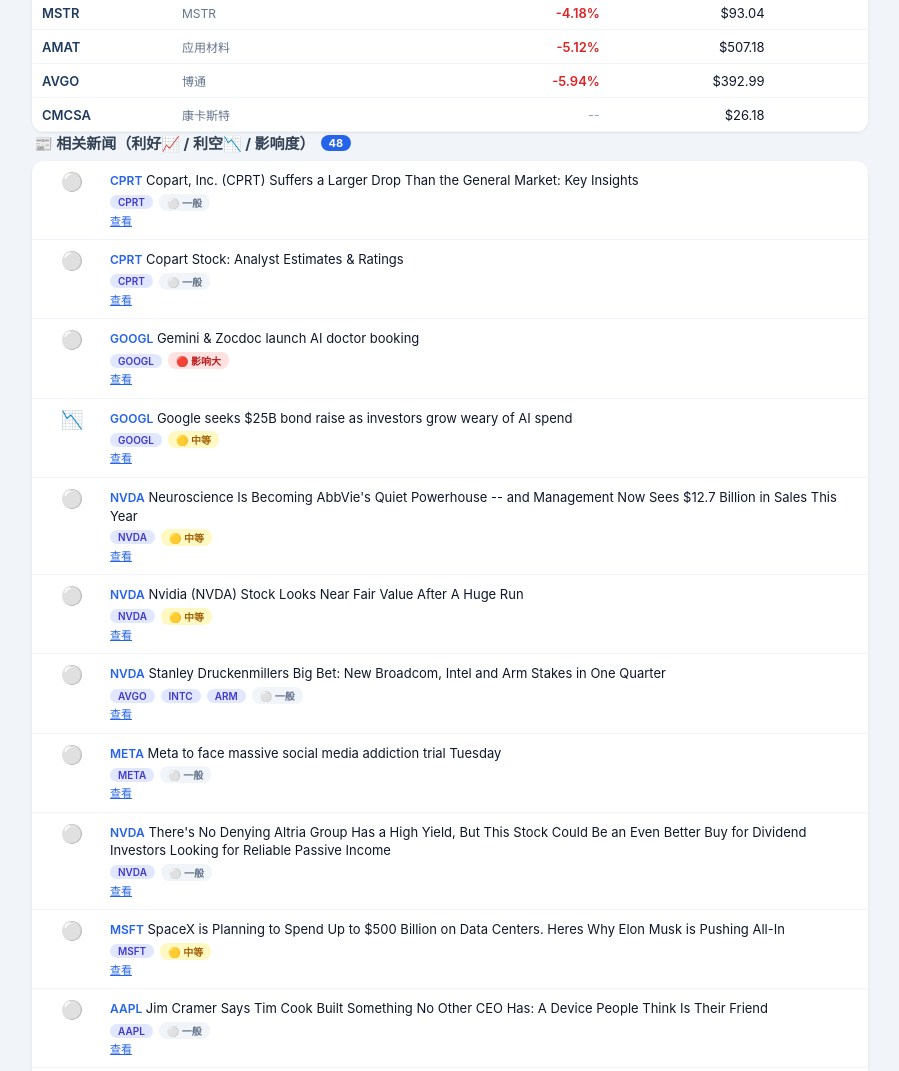
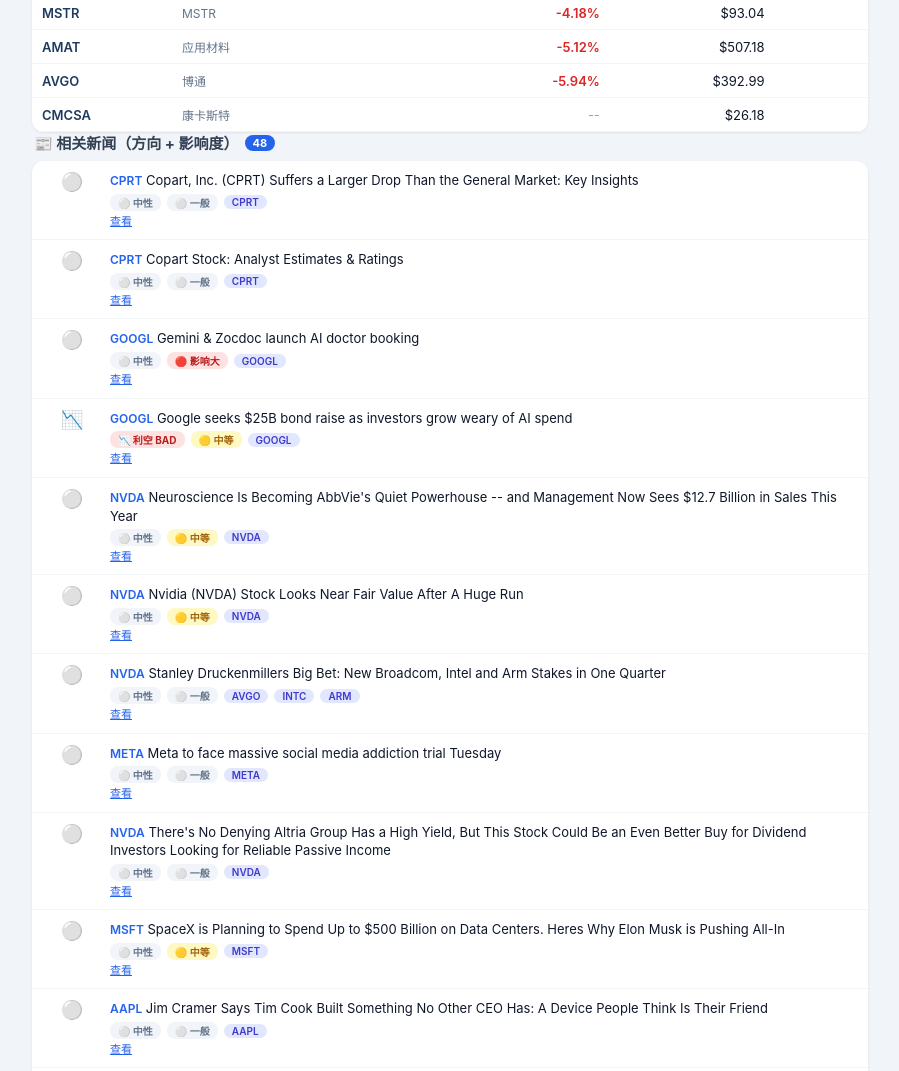
Before and after one commit to lhx715/tradecal, a plain HTML site: page deploy/index.html in a window 1280 px wide. Shown: the part 3621-4692 px from the top of the page, without its empty margins (190-1089 px from the left). Drawn offline with Linux system fonts and the light colour scheme.

Commit message:
Add Chinese names (v3)

```diff
--- a/deploy/index.html
+++ b/deploy/index.html
@@ -86,6 +86,10 @@
   .imp-high { background: #fee2e2; color: #b91c1c; }
   .imp-med { background: #fef9c3; color: #a16207; }
   .imp-low { background: #f1f5f9; color: #64748b; }
+  .dir { display: inline-block; font-size: 10px; padding: 1px 8px; border-radius: 8px; font-weight: 700; }
+  .dir-bull { background: #dcfce7; color: #15803d; }
+  .dir-bear { background: #fee2e2; color: #b91c1c; }
+  .dir-neu { background: #f1f5f9; color: #64748b; }
 
   .loading { text-align: center; padding: 60px 0; color: #64748b; }
   .err { text-align: center; padding: 40px 16px; color: #dc2626; font-size: 13px; }
@@ -248,17 +252,20 @@
   const news = ALL.news || [];
   const impactTxt = { high: '🔴 影响大', medium: '🟡 中等', low: '⚪ 一般' };
   const impactCls = { high: 'imp-high', medium: 'imp-med', low: 'imp-low' };
+  const dirTxt = { bull: '📈 利好 GOOD', bear: '📉 利空 BAD', neutral: '⚪ 中性' };
+  const dirCls = { bull: 'dir-bull', bear: 'dir-bear', neutral: 'dir-neu' };
   const items = news.map(n => {
     const link = n.link ? `<a href="${n.link}" target="_blank" style="color:#2563eb">查看</a>` : '';
     const related = (n.related || []).map(r => `<span class="rel-tag">${r}</span>`).join(' ');
     const imp = n.impact ? `<span class="imp ${impactCls[n.impact] || 'imp-low'}">${impactTxt[n.impact] || n.impact}</span>` : '';
+    const dir = `<span class="dir ${dirCls[n.sentiment] || 'dir-neu'}">${dirTxt[n.sentiment] || n.sentiment}</span>`;
     return `<div class="item"><div class="date-box"><span class="sent ${sentCls[n.sentiment]}">${sentIcon[n.sentiment]}</span></div>
       <div class="body"><div class="title"><span class="tk">${n.ticker}</span> ${n.title}</div>
-      <div class="tags">${related} ${imp}</div>
+      <div class="tags">${dir} ${imp} ${related}</div>
       <div class="note">${link}</div></div></div>`;
   }).join('');
   document.getElementById('sec-news').innerHTML =
-    `<h2>📰 相关新闻（利好📈 / 利空📉 / 影响度）<span class="count">${news.length}</span></h2><div class="list">${items || '<div class="item"><div class="body">暂无</div></div>'}</div>`;
+    `<h2>📰 相关新闻（方向 + 影响度）<span class="count">${news.length}</span></h2><div class="list">${items || '<div class="item"><div class="body">暂无</div></div>'}</div>`;
 }
 
 function renderEarnings() {
```
